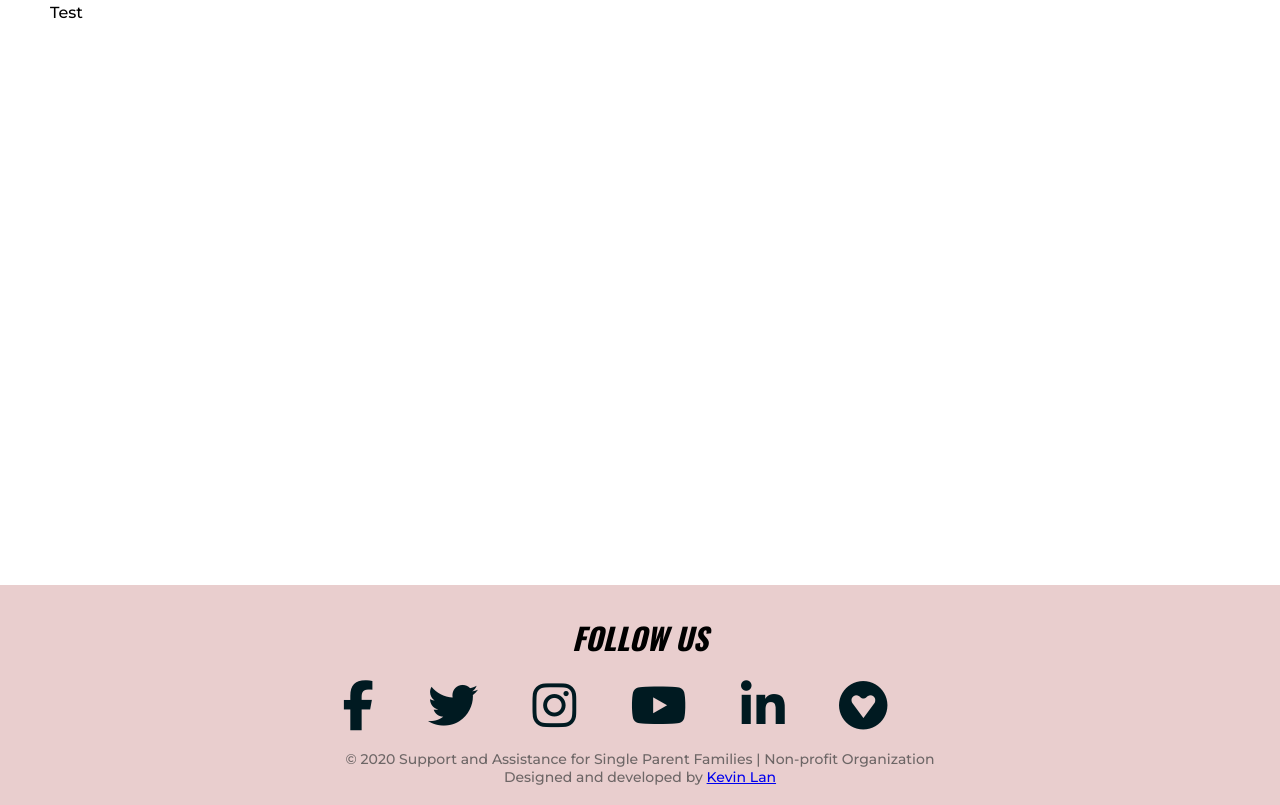
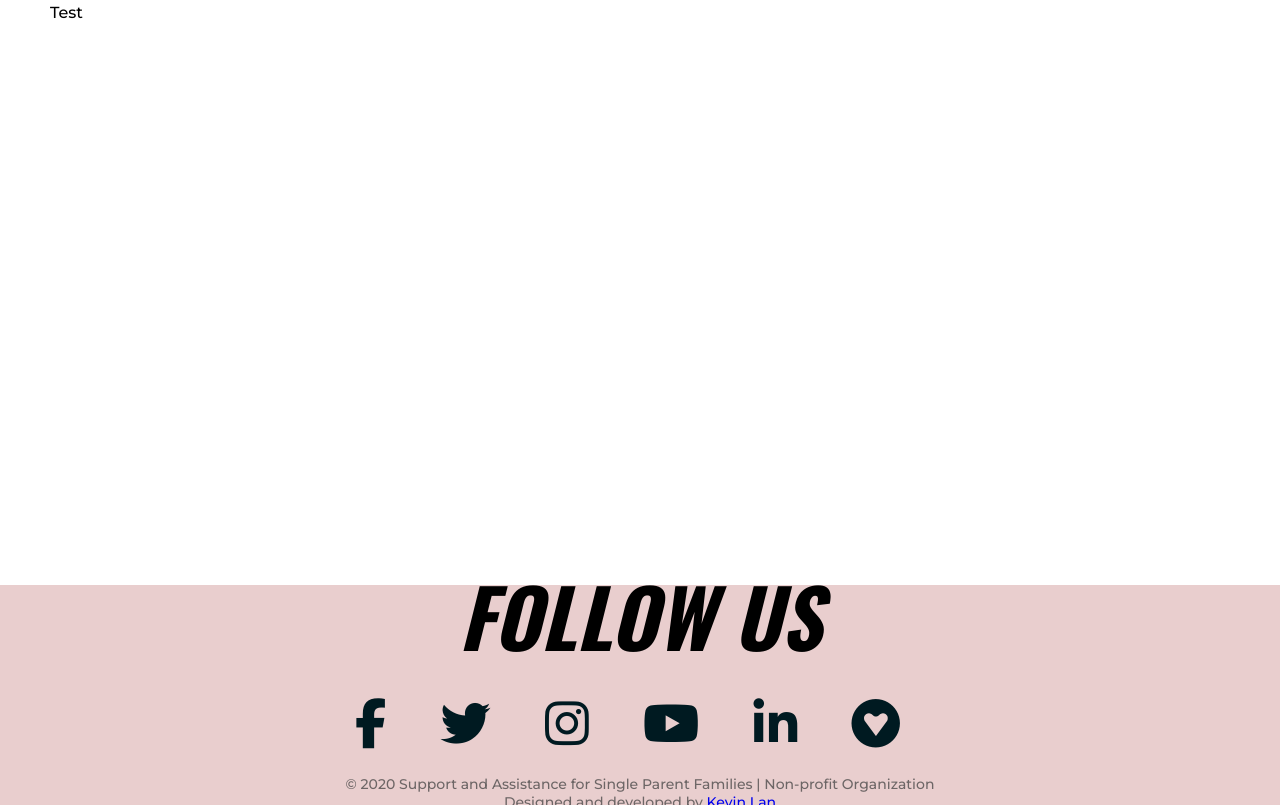
Before and after one commit to kevinjl321/saspaf1, a plain HTML site: page index.html in a window 1280 px wide. Shown: the part 902-1707 px from the top of the page. Drawn offline with nearby package versions, Linux system fonts and the light colour scheme.

Commit message:
font size changed

```diff
--- a/styles.css
+++ b/styles.css
@@ -149,8 +149,9 @@ footer{
 }
 .social-media{
    margin: 20px 0;
+   margin-left: 25px;
 }
-.social-media i{
+.social-media a{
     color: #001a21;
     font-size: 50px;
     text-decoration: none;
@@ -161,7 +162,7 @@ footer{
     color: #e28b8b;
 }
 .left-col h1{
-    font-size: 30px;
+    font-size: 80px;
     font-family: "Oswald", sans-serif;
     font-style: italic;
     text-align: center;
```
